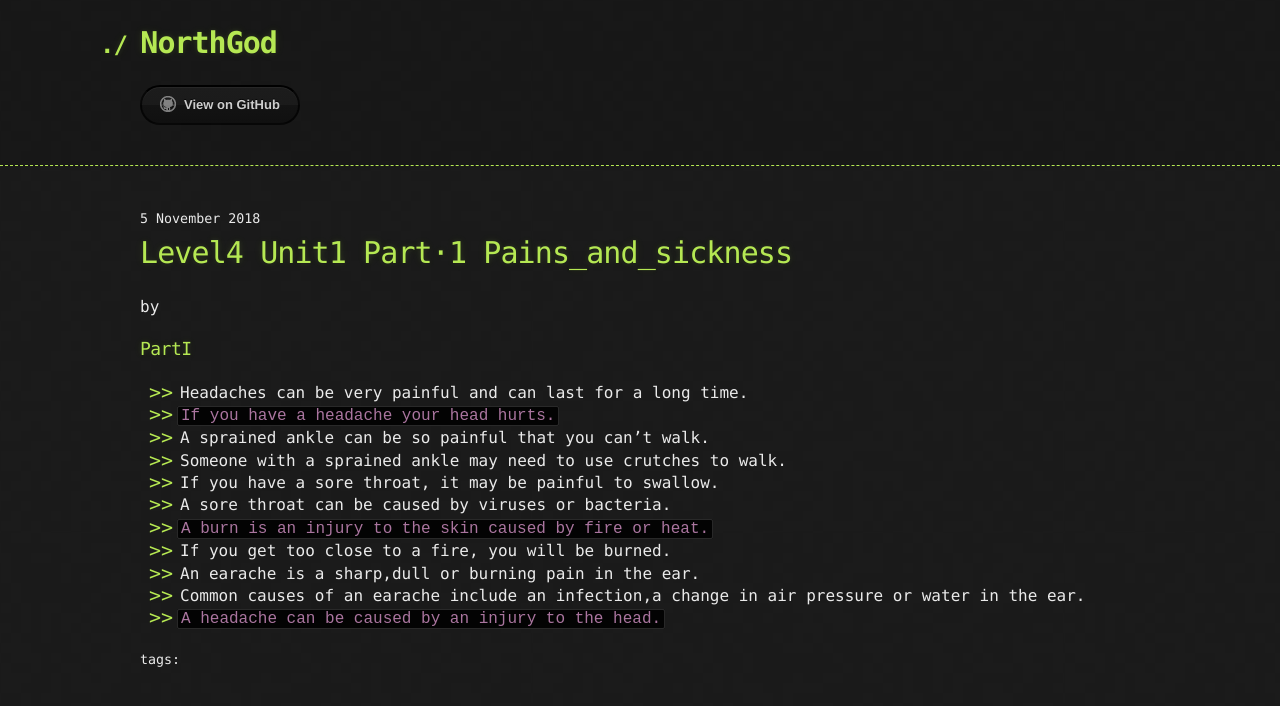
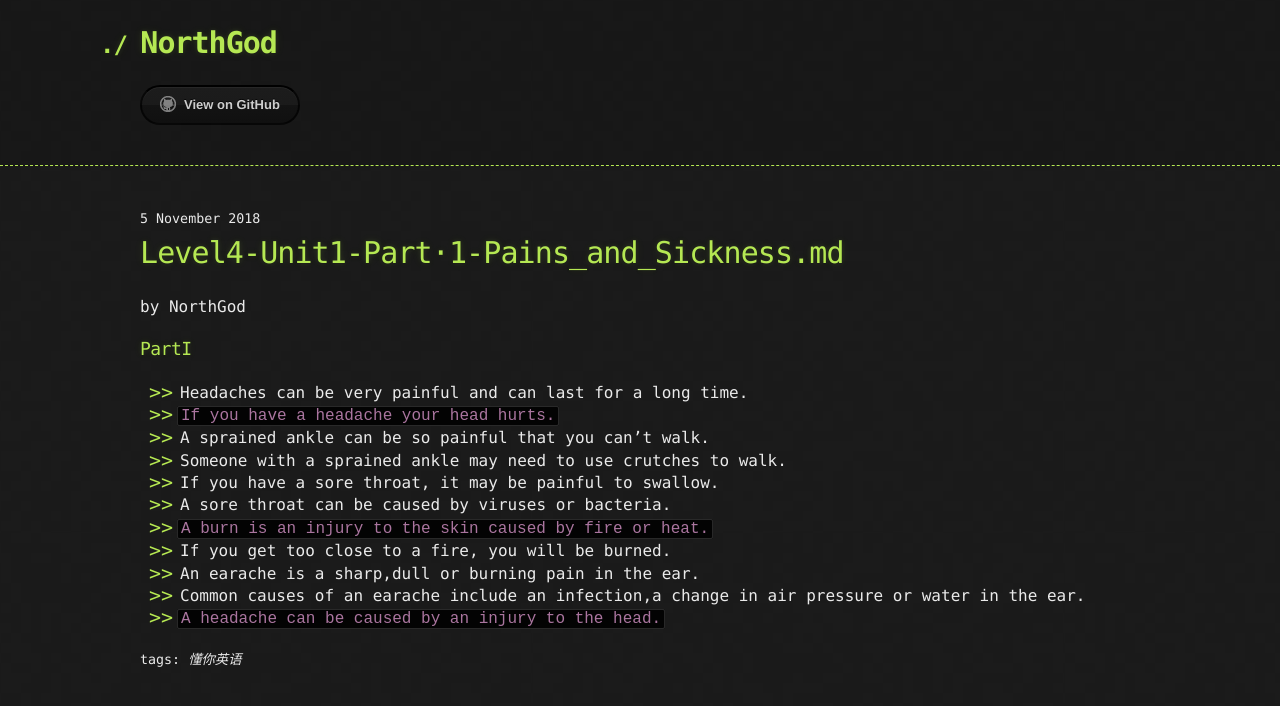
Before and after one commit to yeasonhe/NorthGod, a Jekyll site: the page built from _posts/2018-11-05-Level4-Unit1-Part·1-Pains_and_Sickness.md, in a window 1280 px wide. Shown: the top 706 px of the page. Built offline with Jekyll 4.4.1, drawn with Linux system fonts in a browser that asks for light colours; our own code applies the rules of GitHub Pages for plain Markdown files; the repository's description, which GitHub fills in, is left out.

Commit message:
Update 2018-11-05-Level4-Unit1-Part·1-Pains_and_Sickness.md

```diff
--- a/_posts/2018-11-05-Level4-Unit1-Part·1-Pains_and_Sickness.md
+++ b/_posts/2018-11-05-Level4-Unit1-Part·1-Pains_and_Sickness.md
@@ -1,3 +1,9 @@
+---
+layout: post
+title: Level4-Unit1-Part·1-Pains_and_Sickness.md
+author: NorthGod
+tags: 懂你英语
+---
 ### PartI
 * Headaches can be very painful and can last for a long time.
 * `If you have a headache your head hurts.`
```
